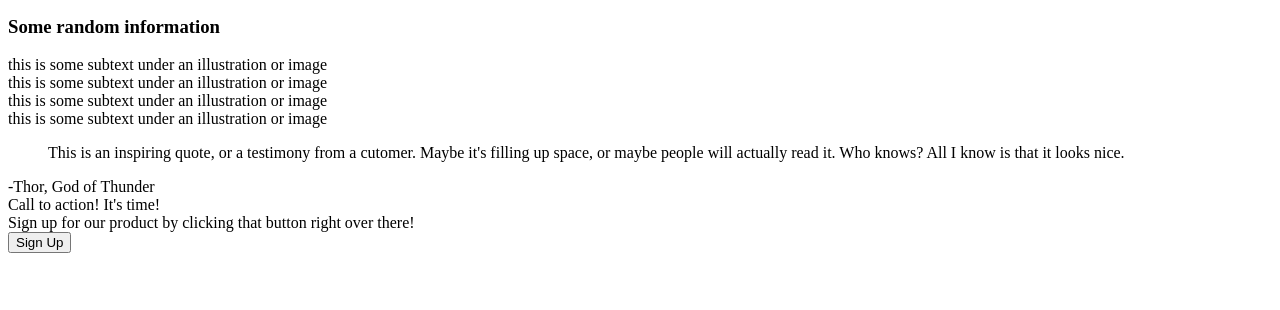
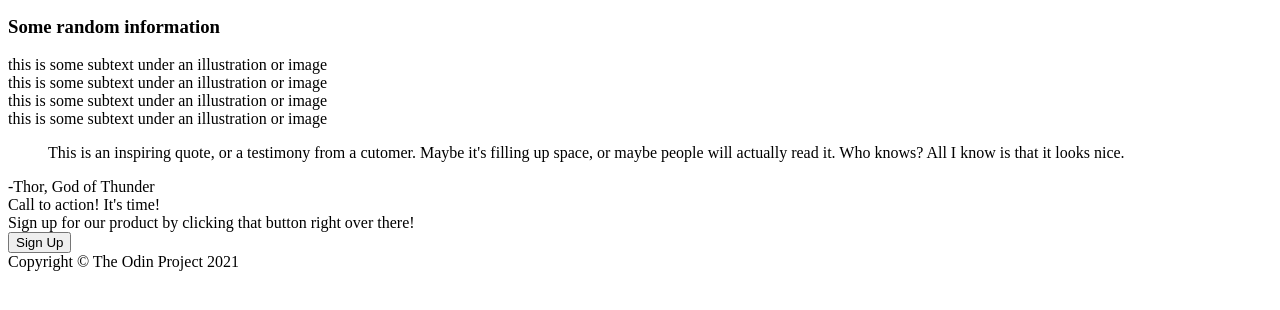
Before and after one commit to rhodbeau/landing-page, a plain HTML site: page index.html in a window 1280 px wide. Shown: the part 236-546 px from the top of the page. Drawn offline with Linux system fonts and the light colour scheme.

Commit message:
Add footer

```diff
--- a/index.html
+++ b/index.html
@@ -69,6 +69,7 @@
             <button class="signup">Sign Up</button>
         </div>
     </div>
+    <footer>Copyright &copy; The Odin Project 2021</footer>
 
 
 
```
